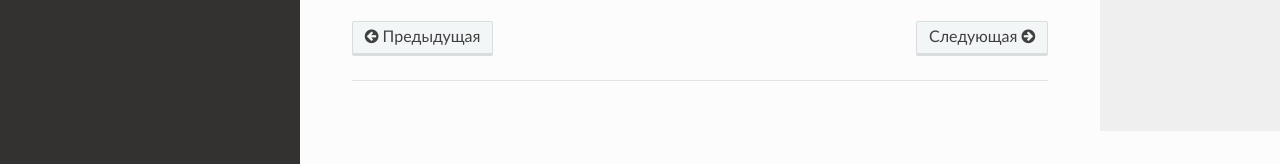
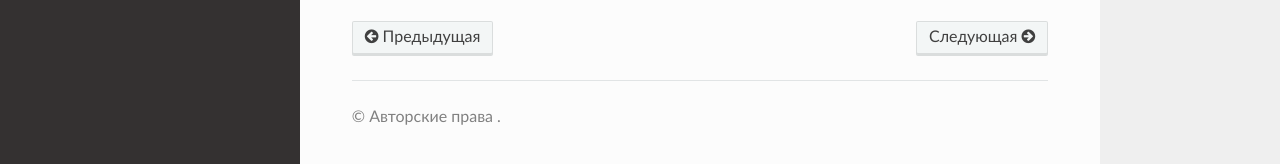
Before and after one commit to drobotun/VirusTotal_API_3_Manual_rus, a Sphinx documentation site: the page built from docs/source/intro.rst, in a window 1280 px wide and 900 px high, scrolled down 10166 px. Shown: the part 733-897 px from the top of the window. Built offline with Sphinx 7.4.7 and the Read the Docs theme 2.0.0, drawn with Linux system fonts in a browser that asks for light colours.

Commit message:
Update conf.py

```diff
--- a/docs/source/conf.py
+++ b/docs/source/conf.py
@@ -167,7 +167,7 @@ html_static_path = ['_static']
 html_show_sphinx = False
 
 # If true, "(C) Copyright ..." is shown in the HTML footer. Default is True.
-html_show_copyright = False
+#html_show_copyright = False
 
 # If true, an OpenSearch description file will be output, and all pages will
 # contain a <link> tag referring to it.  The value of this option must be the
```
